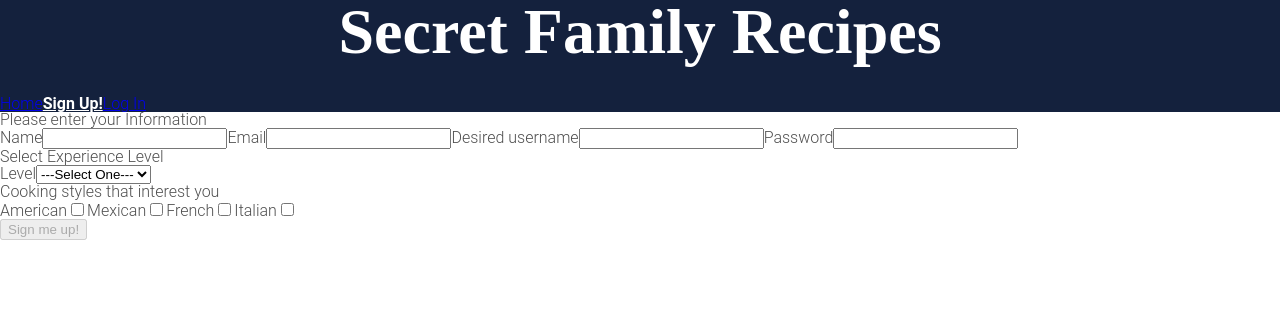
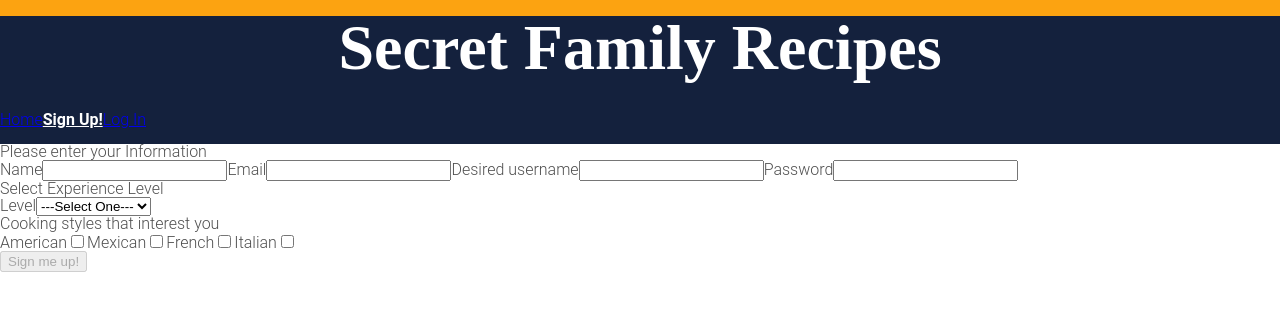
Before and after one commit to Secret-Family-Recipes2/front-end, a React (Create React App) app in the folder secret-recipe/: page /form in a window 1280 px wide. Shown: the top 310 px of the page. Built offline with nearby package versions, Linux system fonts and the light colour scheme.

Commit message:
added yellow bar to top of heading

```diff
--- a/secret-recipe/src/App.css
+++ b/secret-recipe/src/App.css
@@ -158,6 +158,10 @@ body {
 
 }
 
+.navborder {
+  background-color: #fca311;
+}
+
 /* .container {
   background-color: #14213d;
 } */
@@ -171,6 +175,7 @@ header {
   display: flex;
   background-color: #14213d;
   color: white;
+  padding-bottom: 1rem;
 }
 
 
--- a/secret-recipe/src/App.js
+++ b/secret-recipe/src/App.js
@@ -109,6 +109,9 @@ function App() {
 
   return (
     <div className="container">
+      <div className="navborder">
+        <br></br>
+      </div>
       <header>
         <h1>Secret Family Recipes</h1>
       </header>
@@ -139,7 +142,6 @@ function App() {
         </div>
       </nav>
 
-      <div className="landing"></div>
       <Switch>
         <Route
           path="/home"
```
